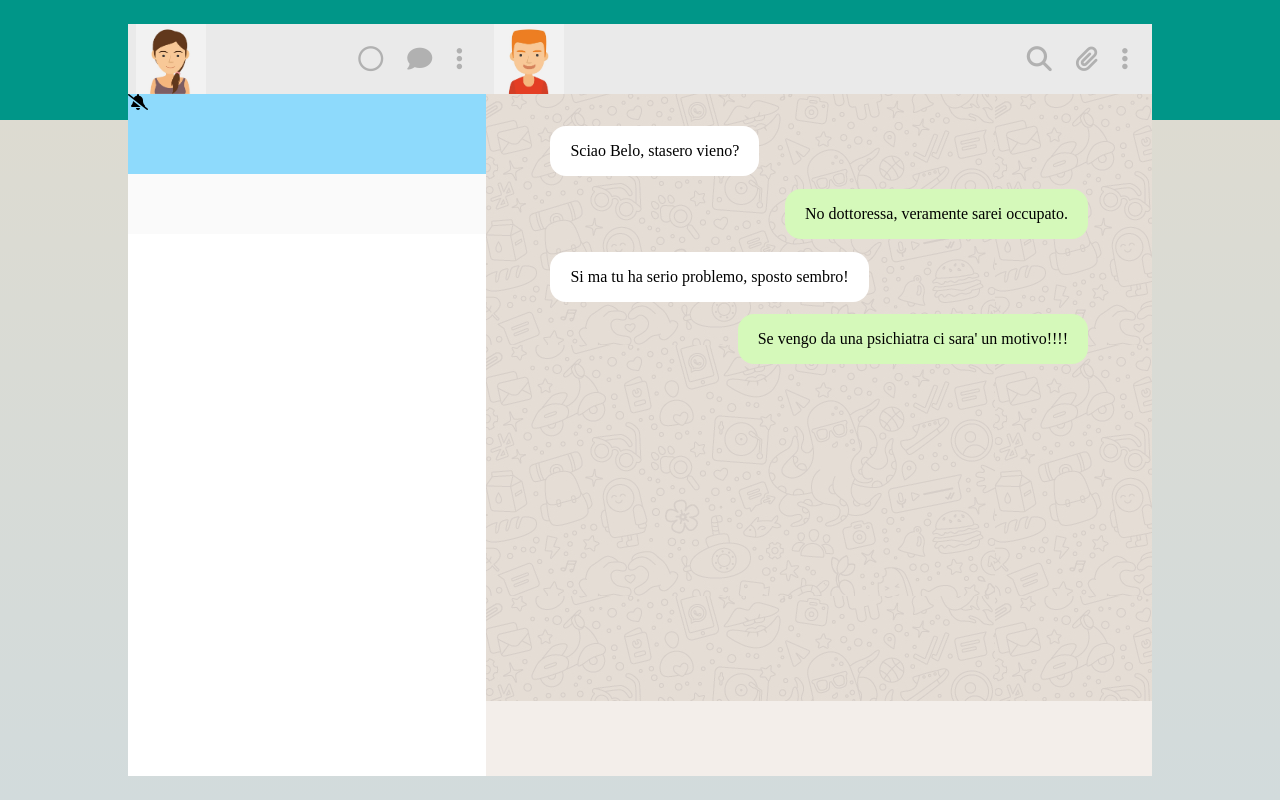
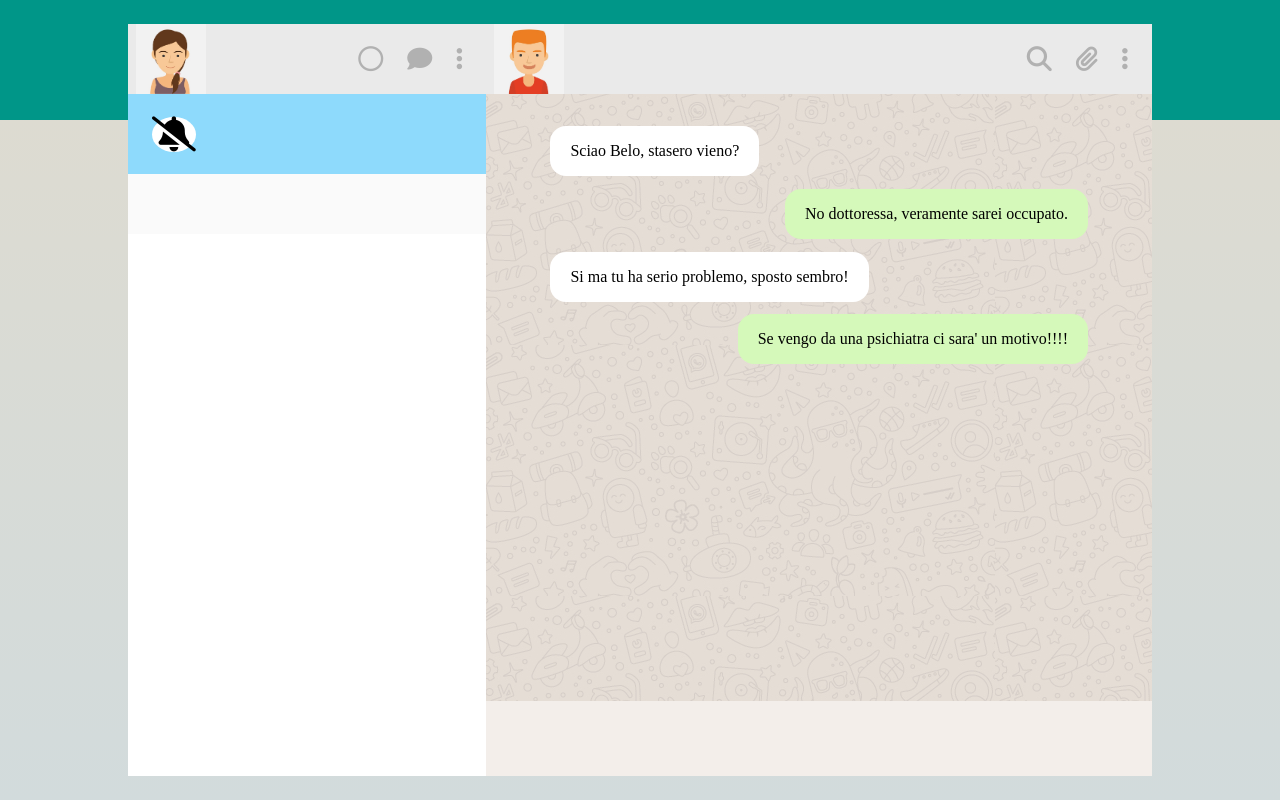
Before and after one commit to Simone-Corso/vue-boolzapp, a plain HTML site: page index.html in a window 1280 px wide. Drawn offline with nearby package versions, Linux system fonts and the light colour scheme.

Commit message:
inserito il simobolo notifica silenziosa

```diff
--- a/css/style.css
+++ b/css/style.css
@@ -57,6 +57,17 @@ section div.user-profile{
 section.userbar div.notifications{
     height: 80px;
     background-color: #8edafc;
+    display: flex;
+    justify-content: flex-start;
+    align-items: center;
+}
+
+.notifications > i{
+    font-size: 35px;
+    background-color: white;
+    border-radius: 50%;
+    margin-left: 1.5rem;
+
 }
 
 section.userbar div.searchbar{
```
